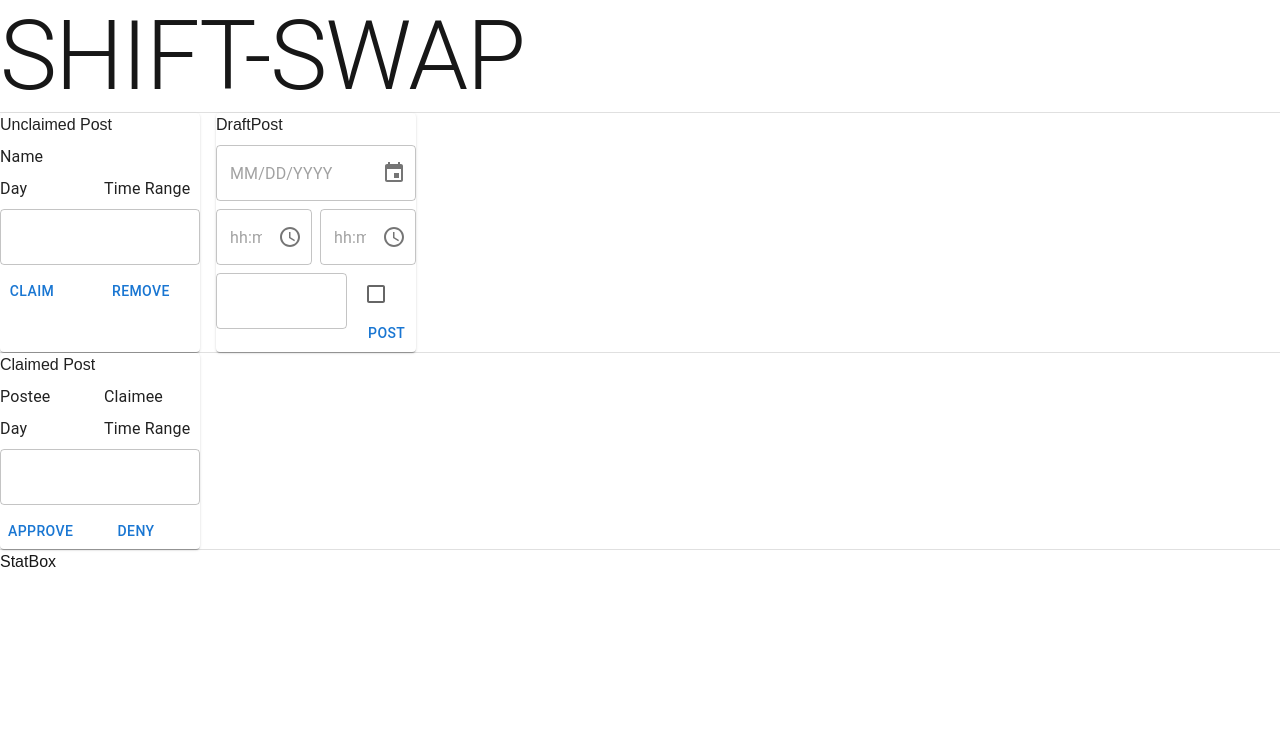
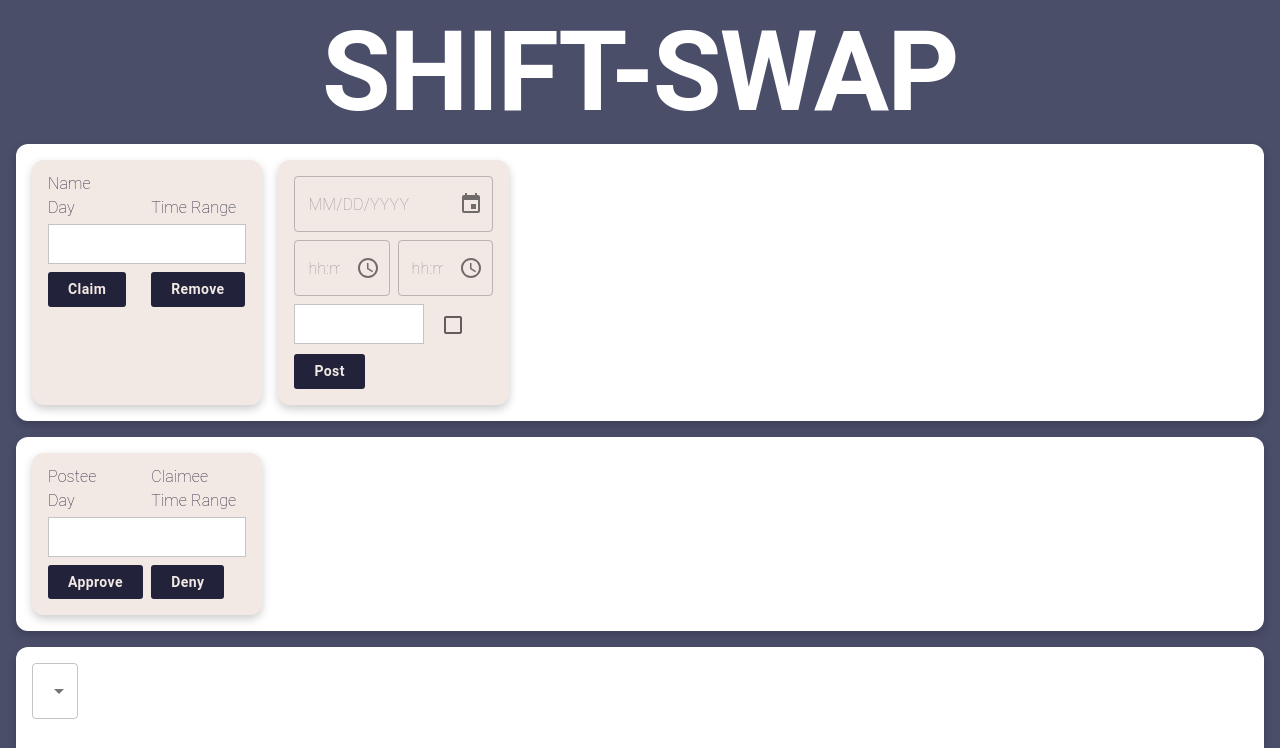
Before and after one commit to Heiwenn/react-shift-swap, a Next.js app: page / in a window 1280 px wide. Shown: the top 748 px of the page. Built offline with nearby package versions, Linux system fonts and the light colour scheme.

Commit message:
Themes Defined

```diff
--- a/package.json
+++ b/package.json
@@ -11,7 +11,9 @@
   "dependencies": {
     "@emotion/react": "^11.14.0",
     "@emotion/styled": "^11.14.1",
+    "@fontsource/roboto": "^5.2.6",
     "@mui/material": "^7.3.1",
+    "@mui/x-charts": "^8.10.0",
     "@mui/x-date-pickers": "^8.10.0",
     "d3": "^7.9.0",
     "dayjs": "^1.11.13",
--- a/src/app/claimed_box.tsx
+++ b/src/app/claimed_box.tsx
@@ -1,9 +1,13 @@
 import ClaimedPost from "./claimed_post"
-import { Box } from "@mui/material"
+import { Box, ThemeProvider, Paper } from "@mui/material"
+import postTheme from "./theme/post_theme"
+
 
 export default function ClaimedBox() {
 
     return (
+        <Paper>
+            <ThemeProvider theme={postTheme}>
                 <Box
                     display={'grid'}
                     gridTemplateColumns="repeat(auto-fill, minmax(200px, 1fr))"
@@ -11,5 +15,9 @@ export default function ClaimedBox() {
                 >
                     <ClaimedPost/>
                 </Box>
+            </ThemeProvider>
+        </Paper>
+
+
     )
 }
--- a/src/app/claimed_post.tsx
+++ b/src/app/claimed_post.tsx
@@ -7,9 +7,6 @@ export default function ClaimedPost() {
     return (
             <Paper>
                 <Grid container spacing={1}>
-                    <Grid size={12}>
-                        <h1>Claimed Post</h1>
-                    </Grid>
                     <Grid size={6}>
                         <Typography>Postee</Typography>
                     </Grid>
@@ -23,7 +20,7 @@ export default function ClaimedPost() {
                         <Typography>Time Range</Typography>
                     </Grid>
                     <Grid size={12}>
-                        <TextField/>
+                        <TextField size="small"/>
                     </Grid>
                     <Grid size={6}>
                         <Button>Approve</Button>
--- a/src/app/draft_post.tsx
+++ b/src/app/draft_post.tsx
@@ -11,9 +11,6 @@ export default function DraftPost() {
     return (
             <Paper>
                 <Grid container spacing={1}>
-                    <Grid size={12}>
-                        <h1>DraftPost</h1>
-                    </Grid>
                     <Grid size={12}>
                         <LocalizationProvider dateAdapter={AdapterDayjs}>
                             <DatePicker/>
@@ -30,10 +27,12 @@ export default function DraftPost() {
                         </LocalizationProvider>
                     </Grid>
                     <Grid size={8}>
-                        <TextField/>
+                        <TextField size="small"/>
                     </Grid>
                     <Grid size={4}>
                         <Checkbox/>
+                    </Grid>
+                    <Grid size={12}>
                         <Button>Post</Button>
                     </Grid>
                 </Grid>
--- a/src/app/globals.css
+++ b/src/app/globals.css
@@ -1,22 +1,8 @@
 @import "tailwindcss";
 
 :root {
-  --background: #ffffff;
-  --foreground: #171717;
-}
-
-@theme inline {
-  --color-background: var(--background);
-  --color-foreground: var(--foreground);
-  --font-sans: var(--font-geist-sans);
-  --font-mono: var(--font-geist-mono);
-}
-
-@media (prefers-color-scheme: dark) {
-  :root {
-    --background: #B1B2FF;
-    --foreground: #EEF1FF;
-  }
+  --background: #4A4E69;
+  --foreground: #ffffff;
 }
 
 body {
--- a/src/app/page.tsx
+++ b/src/app/page.tsx
@@ -5,29 +5,23 @@ import UnclaimedBox from "./unclaimed_box";
 import StatBox from "./stat_box";
 import Box from '@mui/material/Box';
 
-import { ThemeProvider, createTheme, Typography, Divider } from "@mui/material";
+import { ThemeProvider, createTheme, Typography, Stack } from "@mui/material";
 
-const customTheme = createTheme({
-  typography: {
-      h1: {
-      }
-    },
-});
-
-
+import generalTheme from "./theme/general_theme";
 
 export default function Home() {
   return (
-    <ThemeProvider theme={customTheme}>
-      <Typography variant="h1">
+    <ThemeProvider theme={generalTheme}>
+      <Stack spacing={2} padding={2}>
+        <Typography variant="h1">
         SHIFT-SWAP
-      </Typography>
-      <Divider/>
-      <UnclaimedBox/>
-      <Divider/>
-      <ClaimedBox/>
-      <Divider/>
-      <StatBox/>
+        </Typography>
+        <UnclaimedBox/>
+        <ClaimedBox/>
+        <StatBox/>
+      </Stack>
+
+
     </ThemeProvider>
   );
 }
--- a/src/app/stat_box.tsx
+++ b/src/app/stat_box.tsx
@@ -1,6 +1,33 @@
+import { Paper, Select, MenuItem, Grid } from "@mui/material"
+import { BarChart } from "@mui/x-charts"
+
 export default function StatBox() {
 
+    const chartSetting = {
+        yAxis: [
+            {
+                label: 'Shifts',
+                width: 60,
+            },
+        ],
+        height: 300,
+    }
+
     return (
-        <h1>StatBox</h1>
+        <Paper>
+            <Grid container spacing={2}>
+                <Grid size={3}>
+                    <Select>
+                        <MenuItem>Placeholder</MenuItem>
+                    </Select>
+                </Grid>
+                <Grid size={12}>
+                    <BarChart
+                        series={[{data:[1]}]}
+                        {...chartSetting}
+                    />
+                </Grid>
+            </Grid>
+        </Paper>
     )
 }
--- /dev/null
+++ b/src/app/theme/colors.tsx
@@ -0,0 +1,11 @@
+
+
+const colors = {
+  primary: '#4a4e69',
+  secondary: '#F2E9E4',
+  dark: '#22223B',
+  pop: '#C9ADA7',
+  neutral: '#9A8C98'
+}
+
+export default colors;
--- /dev/null
+++ b/src/app/theme/general_theme.tsx
@@ -0,0 +1,76 @@
+import { createTheme } from '@mui/material/styles';
+import colors from './colors';
+import { TimePicker } from '@mui/x-date-pickers';
+import { DatePicker } from '@mui/x-date-pickers';
+import type {} from '@mui/x-date-pickers/themeAugmentation';
+
+const generalTheme = createTheme({
+  typography: {
+      h1: {
+        color: 'white',
+        fontSize: '7rem',
+        fontWeight: 700,
+        lineHeight: 1,
+        fontFamily: '"Roboto", "Helvetica"',
+        textAlign: 'center',
+      },
+      body1: {
+        color: colors.dark,
+        fontSize: '1rem',
+        fontWeight: 100,
+        lineHeight: 1,
+        fontFamily: '"Roboto", "Helvetica"',
+        textAlign: 'left',
+      },
+    },
+    components: {
+      MuiPaper: {
+        styleOverrides: {
+          root: {
+            backgroundColor: 'white',
+            padding: '16px',
+            borderRadius: '12px',
+            boxShadow: '0 4px 10px rgba(0,0,0,0.2)',
+          },
+        },
+        defaultProps: {
+          elevation: 3,
+        },
+      },
+      MuiTextField: {
+        styleOverrides: {
+          root: {
+            width: '100%',
+            '& .MuiInputBase-root': {
+              borderRadius: '0px',
+              backgroundColor: 'white',
+            },
+            '& .MuiOutlinedInput-root.Mui-focused': {
+              backgroundColor: '#e0e0e0',
+              borderColor: colors.neutral,
+            },
+          },
+        },
+    },
+    MuiButton: {
+      styleOverrides: {
+        root: {
+          borderRadius: '3px',       // rounded shape
+          padding: '5px 20px',       // custom padding for size
+          fontWeight: 600,
+          textTransform: 'none',      // keep text case as is
+          boxShadow: 'none',
+          backgroundColor: colors.dark,
+        },
+        textPrimary: {
+          color: colors.secondary,
+          '&:hover': {
+            backgroundColor: colors.primary,
+          },
+        },
+      },
+    },
+  }
+});
+
+export default generalTheme;
--- /dev/null
+++ b/src/app/theme/post_theme.tsx
@@ -0,0 +1,25 @@
+import { createTheme } from '@mui/material/styles';
+import colors from './colors';
+import generalTheme from './general_theme';
+
+const postTheme = createTheme(generalTheme, {
+    components: {
+      MuiPaper: {
+        styleOverrides: {
+          root: {
+            backgroundColor: colors.secondary,
+            padding: '16px',
+            borderRadius: '12px',
+            boxShadow: '0 4px 10px rgba(0,0,0,0.2)',
+            foregroundColor: colors.primary,
+          },
+        },
+        defaultProps: {
+          elevation: 10,
+        },
+      },
+
+    },
+});
+
+export default postTheme;
--- a/src/app/unclaimed_box.tsx
+++ b/src/app/unclaimed_box.tsx
@@ -1,11 +1,15 @@
 import Box from '@mui/material/Box';
 import Grid from '@mui/material/Grid';
+import { Paper, ThemeProvider } from '@mui/material';
 import DraftPost from './draft_post';
 import UnclaimedPost from './unclaimed_post';
+import postTheme from './theme/post_theme';
 
 export default function UnclaimedBox() {
 
     return (
+        <Paper>
+            <ThemeProvider theme={postTheme}>
                 <Box
                     display={'grid'}
                     gridTemplateColumns="repeat(auto-fill, minmax(200px, 1fr))"
@@ -14,6 +18,7 @@ export default function UnclaimedBox() {
                     <UnclaimedPost/>
                     <DraftPost/>
                 </Box>
-
+            </ThemeProvider>
+        </Paper>
     )
 }
--- a/src/app/unclaimed_post.tsx
+++ b/src/app/unclaimed_post.tsx
@@ -8,19 +8,16 @@ export default function UnclaimedPost() {
             <Paper>
                 <Grid container spacing={1}>
                     <Grid size={12}>
-                        <h1>Unclaimed Post</h1>
-                    </Grid>
-                    <Grid size={12}>
                         <Typography>Name</Typography>
                     </Grid>
                     <Grid size={6}>
-                        <Typography>Day</Typography>
+                        <Typography variant='body1'>Day</Typography>
                     </Grid>
                     <Grid size={6}>
                         <Typography>Time Range</Typography>
                     </Grid>
                     <Grid size={12}>
-                        <TextField/>
+                        <TextField size="small"/>
                     </Grid>
                     <Grid size={6}>
                         <Button>Claim</Button>
```
Also changed, not shown: 1 other file (tests, documents, lock files or other folders). Lines whose indentation alone changed are shown as unchanged.
